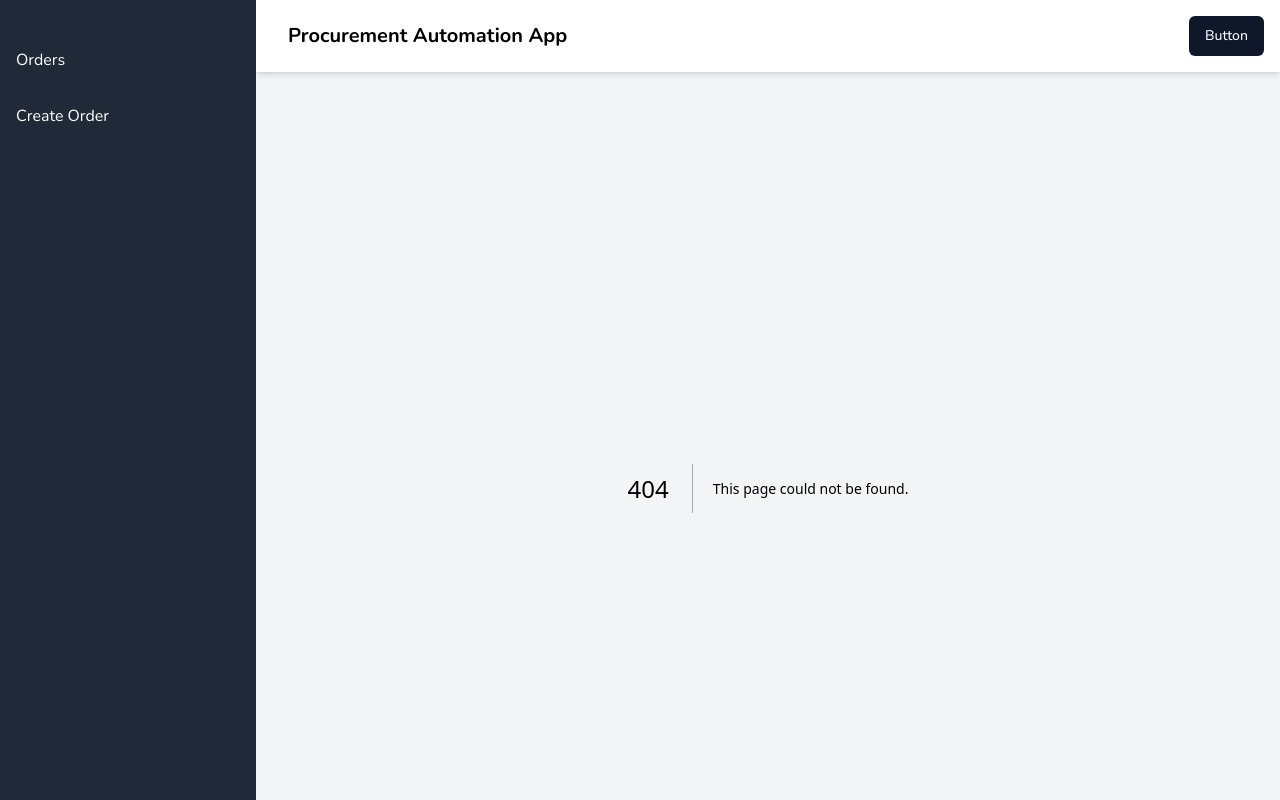
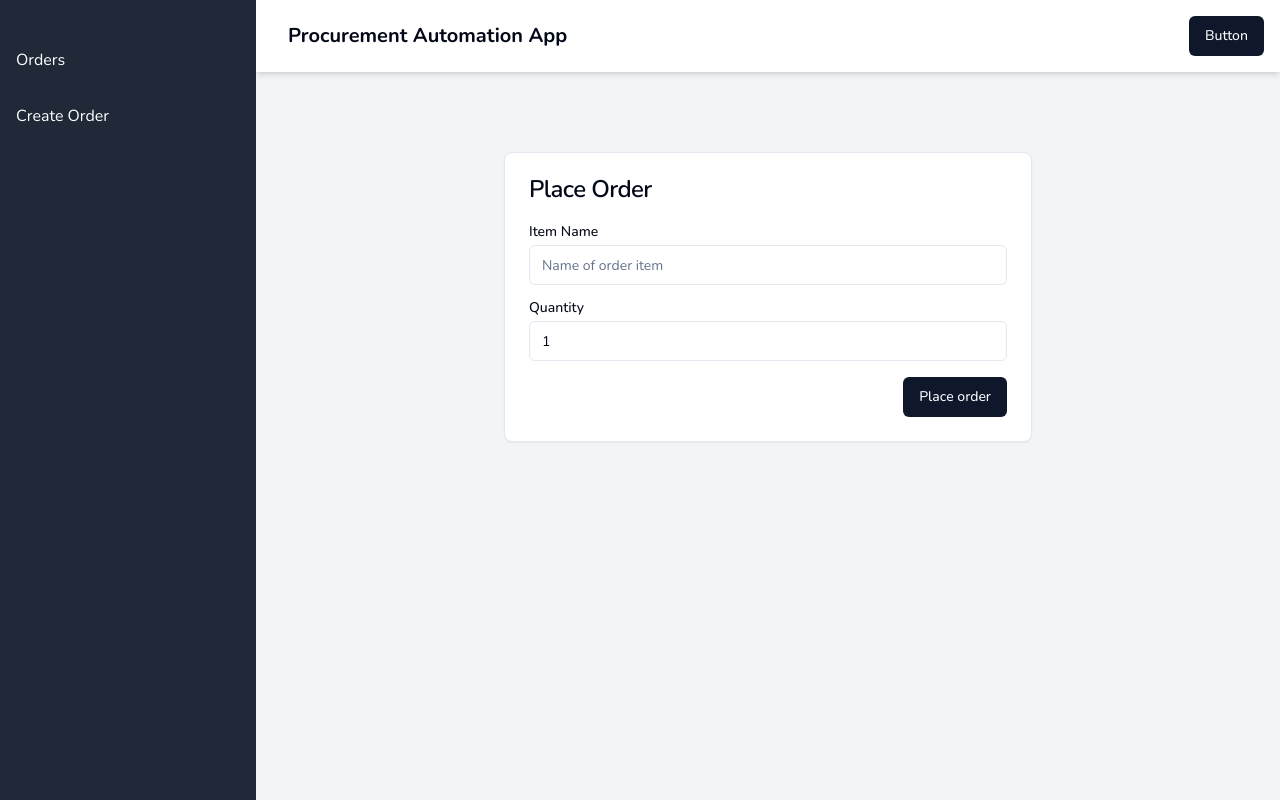
Before and after one commit to ArinzeJeffrey-droid/procurement-automation-app, a Next.js app: page /order in a window 1280 px wide. Before the commit this address had no page. Built offline with nearby package versions, Linux system fonts and the light colour scheme.

Commit message:
feat: create order form component.

```diff
--- a/package.json
+++ b/package.json
@@ -9,6 +9,7 @@
     "lint": "next lint"
   },
   "dependencies": {
+    "@radix-ui/react-label": "^2.1.0",
     "@radix-ui/react-slot": "^1.1.0",
     "class-variance-authority": "^0.7.0",
     "clsx": "^2.1.1",
--- a/src/app/order/[orderID]/page.tsx
+++ b/src/app/order/[orderID]/page.tsx
@@ -1,8 +1,8 @@
-import { Badge } from "@/components/ui/badge";
-import { Button } from "@/components/ui/button";
+import { Order } from "@/__types__/order";
+import OrderDetail from "@/components/OrderDetail";
 
-export default function OrderDetails() {
-  const order = {
+export default function OrderDetailsPage() {
+  const order: Order = {
     id: "ORD-001",
     itemName: "Carrot Cake",
     quantity: 2,
@@ -10,31 +10,9 @@
   };
 
   return (
-    <div className="max-w-lg mx-auto bg-white shadow-md rounded-lg p-6 mt-10">
-      <h1 className="text-2xl font-bold mb-4">Order Details</h1>
-      <p className="text-gray-700 mb-2">
-        <span className="font-semibold">Order ID:</span> {order.id}
-      </p>
-      <p className="text-gray-700 mb-2">
-        <span className="font-semibold">Item Name:</span> {order.itemName}
-      </p>
-      <p className="text-gray-700 mb-2">
-        <span className="font-semibold">Quantity:</span> {order.quantity}
-      </p>
-      <div className="text-gray-700 flex items-center">
-        <span className="font-semibold">Status:</span>
-        <Badge variant="default" className="ml-4">
-          {order.status}
-        </Badge>
-      </div>
-
-      <hr className="my-6" />
-
-      <div className="flex justify-end items-center">
-        <Button variant="destructive" size="sm">
-          Delete Order
-        </Button>
-      </div>
-    </div>
+    <OrderDetail
+      order={order}
+      deleteOrder={() => console.log("Order deleted")}
+    />
   );
 }
--- /dev/null
+++ b/src/app/order/page.tsx
@@ -0,0 +1,10 @@
+"use client";
+import { OrderForm } from "@/components/OrderForm";
+
+export default function CreateOrder() {
+  return (
+    <div className="max-w-xl mx-auto p-6 mt-10">
+      <OrderForm onSubmit={(order) => console.log(order)} />
+    </div>
+  );
+}
--- a/src/components/OrderDetail.tsx
+++ b/src/components/OrderDetail.tsx
@@ -1,3 +1,43 @@
-export default function OrderDetail() {
-  return <div>OrderDetail</div>;
+import { Order } from "@/__types__/order";
+import { Badge } from "./ui/badge";
+import { Button } from "./ui/button";
+import Link from "next/link";
+
+interface OrderDetailProps {
+  order: Order;
+  deleteOrder: () => void;
 }
+
+export default function OrderDetail({ order, deleteOrder }: OrderDetailProps) {
+  return (
+    <div className="max-w-lg mx-auto bg-white shadow-md rounded-lg p-6 mt-10">
+      <h1 className="text-2xl font-bold mb-4">Order Details</h1>
+      <p className="text-gray-700 mb-2">
+        <span className="font-semibold">Order ID:</span> {order.id}
+      </p>
+      <p className="text-gray-700 mb-2">
+        <span className="font-semibold">Item Name:</span> {order.itemName}
+      </p>
+      <p className="text-gray-700 mb-2">
+        <span className="font-semibold">Quantity:</span> {order.quantity}
+      </p>
+      <div className="text-gray-700 flex items-center">
+        <span className="font-semibold">Status:</span>
+        <Badge variant="default" className="ml-4">
+          {order.status}
+        </Badge>
+      </div>
+
+      <hr className="my-6" />
+
+      <div className="flex justify-between">
+        <Button variant="outline" size="sm" asChild>
+          <Link href={`/order/${order.id}/edit`}>Edit Order</Link>
+        </Button>
+        <Button variant="destructive" size="sm">
+          Delete Order
+        </Button>
+      </div>
+    </div>
+  );
+}
--- a/src/components/OrderForm.tsx
+++ b/src/components/OrderForm.tsx
@@ -1,3 +1,73 @@
-export default function OrderForm() {
-  return <div>OrderForm</div>;
+import { Order } from "@/__types__/order";
+import { Button } from "@/components/ui/button";
+import { Card, CardContent, CardHeader, CardTitle } from "@/components/ui/card";
+import { Input } from "@/components/ui/input";
+import { Label } from "@/components/ui/label";
+import generateOrderId from "@/lib/generateOrderId";
+import { useState } from "react";
+
+interface OrderFormProps {
+  onSubmit: (order: Order) => void;
+  existingOrder?: Order;
 }
+
+export function OrderForm({ onSubmit, existingOrder }: OrderFormProps) {
+  const [order, setOrder] = useState<Order>(
+    existingOrder || {
+      id: generateOrderId(),
+      itemName: "",
+      quantity: 1,
+      status: "Pending",
+    }
+  );
+
+  const handleSubmit = (e: React.FormEvent<HTMLFormElement>) => {
+    e.preventDefault();
+    onSubmit(order);
+  };
+
+  return (
+    <Card className="w-full">
+      <CardHeader>
+        <CardTitle>Place Order</CardTitle>
+      </CardHeader>
+      <CardContent>
+        <form onSubmit={handleSubmit}>
+          <div className="grid w-full items-center gap-4 mb-4">
+            <div className="flex flex-col space-y-1.5">
+              <Label htmlFor="itemName">Item Name</Label>
+              <Input
+                id="itemName"
+                type="text"
+                value={order.itemName}
+                onChange={(e) =>
+                  setOrder({ ...order, itemName: e.target.value })
+                }
+                placeholder="Name of order item"
+                required
+              />
+            </div>
+
+            <div className="flex flex-col space-y-1.5">
+              <Label htmlFor="quantity">Quantity</Label>
+              <Input
+                id="quantity"
+                value={order.quantity}
+                onChange={(e) =>
+                  setOrder({ ...order, quantity: parseInt(e.target.value) })
+                }
+                type="number"
+                min={1}
+                placeholder="Quantity of order item"
+                required
+              />
+            </div>
+          </div>
+          <div className="flex justify-end">
+            <Button>Place order</Button>
+          </div>
+        </form>
+      </CardContent>
+    </Card>
+  );
+}
--- a/src/components/Sidebar.tsx
+++ b/src/components/Sidebar.tsx
@@ -12,7 +12,7 @@
   },
   {
     name: "Create Order",
-    href: "/orders/create",
+    href: "/order",
   },
 ];
 
--- /dev/null
+++ b/src/components/ui/card.tsx
@@ -0,0 +1,79 @@
+import * as React from "react"
+
+import { cn } from "@/lib/utils"
+
+const Card = React.forwardRef<
+  HTMLDivElement,
+  React.HTMLAttributes<HTMLDivElement>
+>(({ className, ...props }, ref) => (
+  <div
+    ref={ref}
+    className={cn(
+      "rounded-lg border bg-card text-card-foreground shadow-sm",
+      className
+    )}
+    {...props}
+  />
+))
+Card.displayName = "Card"
+
+const CardHeader = React.forwardRef<
+  HTMLDivElement,
+  React.HTMLAttributes<HTMLDivElement>
+>(({ className, ...props }, ref) => (
+  <div
+    ref={ref}
+    className={cn("flex flex-col space-y-1.5 p-6", className)}
+    {...props}
+  />
+))
+CardHeader.displayName = "CardHeader"
+
+const CardTitle = React.forwardRef<
+  HTMLParagraphElement,
+  React.HTMLAttributes<HTMLHeadingElement>
+>(({ className, ...props }, ref) => (
+  <h3
+    ref={ref}
+    className={cn(
+      "text-2xl font-semibold leading-none tracking-tight",
+      className
+    )}
+    {...props}
+  />
+))
+CardTitle.displayName = "CardTitle"
+
+const CardDescription = React.forwardRef<
+  HTMLParagraphElement,
+  React.HTMLAttributes<HTMLParagraphElement>
+>(({ className, ...props }, ref) => (
+  <p
+    ref={ref}
+    className={cn("text-sm text-muted-foreground", className)}
+    {...props}
+  />
+))
+CardDescription.displayName = "CardDescription"
+
+const CardContent = React.forwardRef<
+  HTMLDivElement,
+  React.HTMLAttributes<HTMLDivElement>
+>(({ className, ...props }, ref) => (
+  <div ref={ref} className={cn("p-6 pt-0", className)} {...props} />
+))
+CardContent.displayName = "CardContent"
+
+const CardFooter = React.forwardRef<
+  HTMLDivElement,
+  React.HTMLAttributes<HTMLDivElement>
+>(({ className, ...props }, ref) => (
+  <div
+    ref={ref}
+    className={cn("flex items-center p-6 pt-0", className)}
+    {...props}
+  />
+))
+CardFooter.displayName = "CardFooter"
+
+export { Card, CardHeader, CardFooter, CardTitle, CardDescription, CardContent }
--- /dev/null
+++ b/src/components/ui/input.tsx
@@ -0,0 +1,25 @@
+import * as React from "react"
+
+import { cn } from "@/lib/utils"
+
+export interface InputProps
+  extends React.InputHTMLAttributes<HTMLInputElement> {}
+
+const Input = React.forwardRef<HTMLInputElement, InputProps>(
+  ({ className, type, ...props }, ref) => {
+    return (
+      <input
+        type={type}
+        className={cn(
+          "flex h-10 w-full rounded-md border border-input bg-background px-3 py-2 text-sm ring-offset-background file:border-0 file:bg-transparent file:text-sm file:font-medium placeholder:text-muted-foreground focus-visible:outline-none focus-visible:ring-2 focus-visible:ring-ring focus-visible:ring-offset-2 disabled:cursor-not-allowed disabled:opacity-50",
+          className
+        )}
+        ref={ref}
+        {...props}
+      />
+    )
+  }
+)
+Input.displayName = "Input"
+
+export { Input }
--- /dev/null
+++ b/src/components/ui/label.tsx
@@ -0,0 +1,26 @@
+"use client"
+
+import * as React from "react"
+import * as LabelPrimitive from "@radix-ui/react-label"
+import { cva, type VariantProps } from "class-variance-authority"
+
+import { cn } from "@/lib/utils"
+
+const labelVariants = cva(
+  "text-sm font-medium leading-none peer-disabled:cursor-not-allowed peer-disabled:opacity-70"
+)
+
+const Label = React.forwardRef<
+  React.ElementRef<typeof LabelPrimitive.Root>,
+  React.ComponentPropsWithoutRef<typeof LabelPrimitive.Root> &
+    VariantProps<typeof labelVariants>
+>(({ className, ...props }, ref) => (
+  <LabelPrimitive.Root
+    ref={ref}
+    className={cn(labelVariants(), className)}
+    {...props}
+  />
+))
+Label.displayName = LabelPrimitive.Root.displayName
+
+export { Label }
--- /dev/null
+++ b/src/lib/generateOrderId.ts
@@ -0,0 +1,3 @@
+export default function generateOrderId() {
+  return `ORD-${Math.floor(Math.random() * 1000)}`;
+}
```
Also changed, not shown: 1 other file (tests, documents, lock files or other folders).
